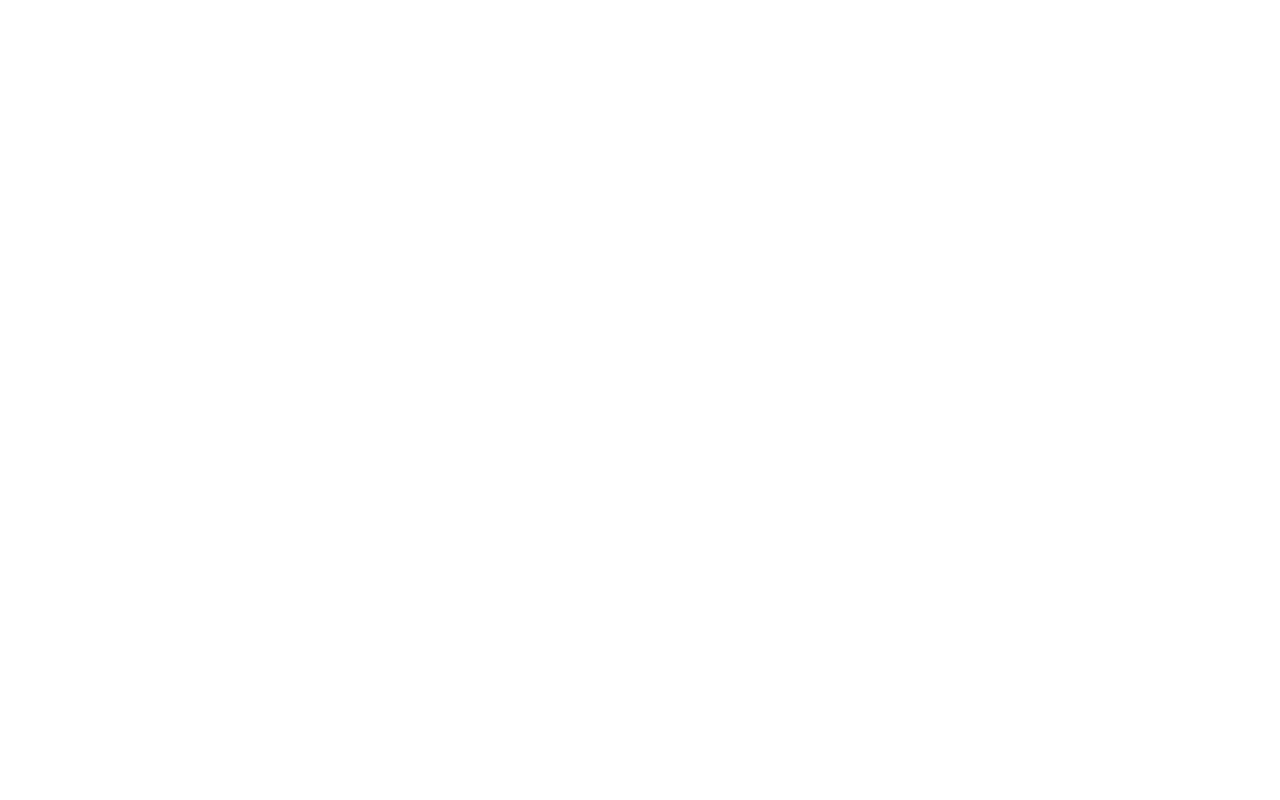
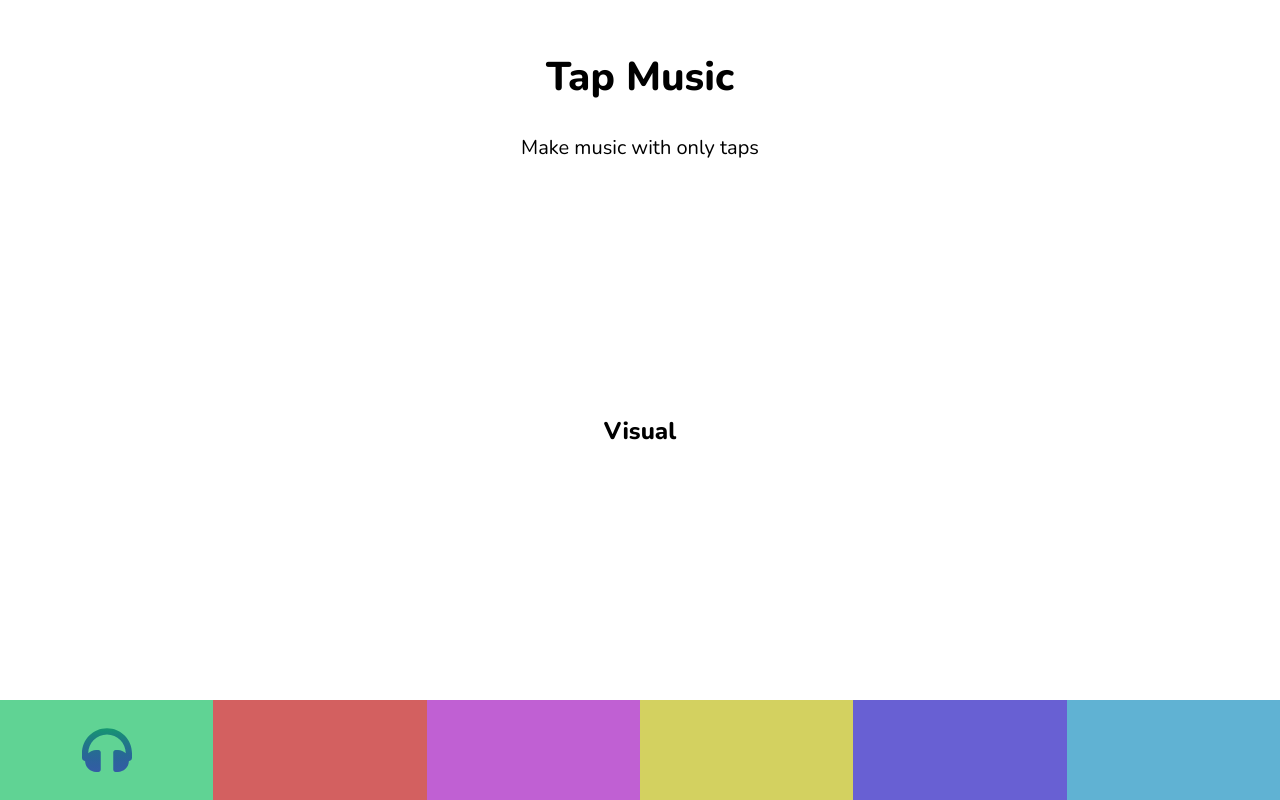
Before and after one commit to HuziTaiwo/js-beat, a plain HTML site: page index.html in a window 1280 px wide. Drawn offline with nearby package versions, Linux system fonts and the light colour scheme.

Commit message:
styling the beats

```diff
--- a/app.js
+++ b/app.js
@@ -0,0 +1,4 @@
+addEventListener('load', () => {
+    const beats = document.querySelectorAll('.pads audio');
+    console.log(beats);
+});
--- a/index.html
+++ b/index.html
@@ -5,10 +5,40 @@
     <meta http-equiv="X-UA-Compatible" content="IE=edge">
     <meta name="viewport" content="width=device-width, initial-scale=1.0">
     <title>JS-Beat</title>
+    <link rel="icon" href="./icon/beat.svg">
     <link rel="stylesheet" href="styles.css">
 </head>
 <body>
-
+    <section class="app">
+        <header>
+            <h1>Tap Music</h1>
+            <p>Make music with only taps</p>
+        </header>
+        <div class="visual">
+            <h2>Visual</h2>
+        </div>
+        <div class="pads">
+            <div class="pad_1">
+                <audio src="./sounds/sounds_bubbles.mp3"></audio>
+                <img src="./icon/beat.svg" alt="">
+            </div>
+            <div class="pad_2">
+                <audio src="./sounds/sounds_clay.mp3"></audio>
+            </div>
+            <div class="pad_3">
+                <audio src="./sounds/sounds_confetti.mp3"></audio>
+            </div>
+            <div class="pad_4">
+                <audio src="./sounds/sounds_glimmer.mp3"></audio>
+            </div>
+            <div class="pad_5">
+                <audio src="./sounds/sounds_moon.mp3"></audio>
+            </div>
+            <div class="pad_6">
+                <audio src="./sounds/sounds_ufo.mp3"></audio>
+            </div>
+        </div>
+    </section>
 
     <script src="app.js"></script>
 </body>
--- a/styles.css
+++ b/styles.css
@@ -0,0 +1,65 @@
+@import url("https://fonts.googleapis.com/css2?family=Nunito:wght@400;600;800&display=swap");
+
+* {
+  margin: 0;
+  padding: 0;
+  box-sizing: border-box;
+  font-family: "Nunito", sans-serif;
+}
+
+.app {
+  display: flex;
+  height: 100vh;
+  justify-content: space-between;
+  align-items: center;
+  flex-direction: column;
+}
+
+header h1 {
+  margin: 50px 0 30px 0;
+  text-align: center;
+  font-size: 40px;
+}
+
+header p {
+  font-size: 20px;
+}
+
+.pads {
+  background: lightblue;
+  width: 100%;
+  display: flex;
+}
+
+.pads > div {
+  height: 100px;
+  width: 100px;
+  flex: 1;
+  display: flex;
+  justify-content: center;
+  align-items: center;
+}
+
+.pad_1 {
+  background: #60d394;
+}
+
+.pad_2 {
+  background: #d36060;
+}
+
+.pad_3 {
+  background: #c060d3;
+}
+
+.pad_4 {
+  background: #d3d160;
+}
+
+.pad_5 {
+  background: #6860d3;
+}
+
+.pad_6 {
+  background: #60b2d3;
+}
```
Also changed, not shown: icon/beat.svg (added).
